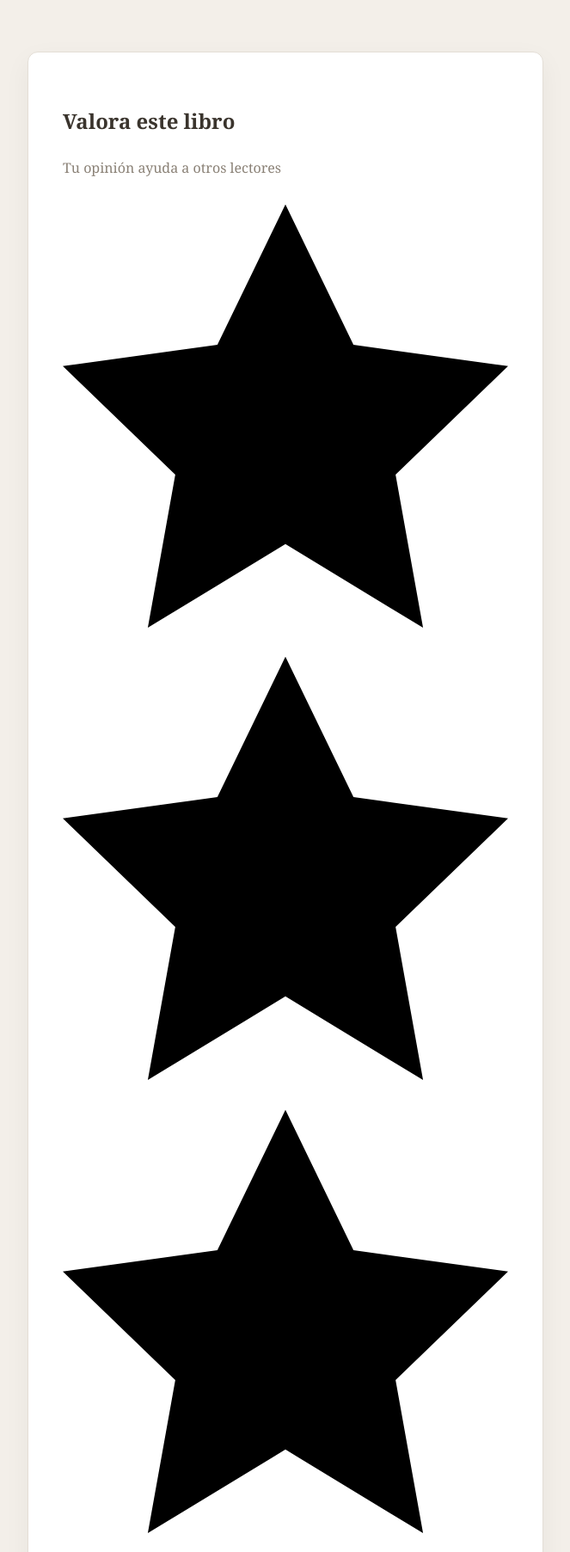
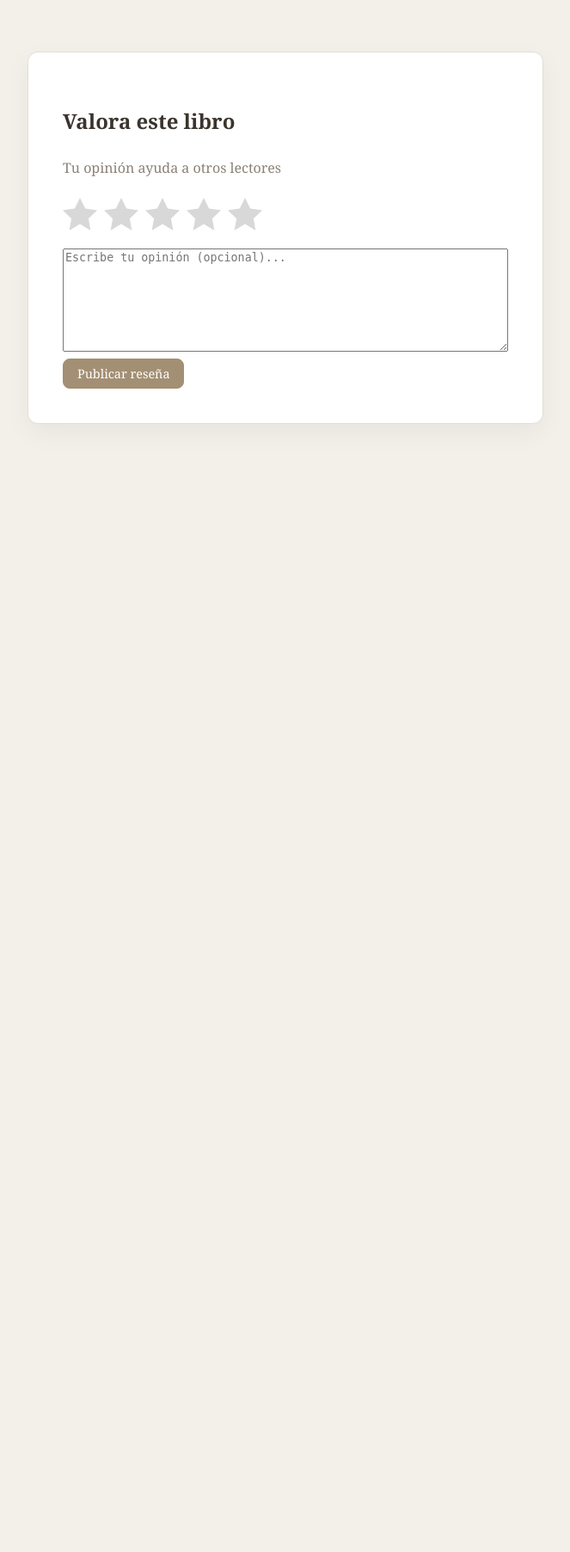
Before and after one commit to luciasanchezz/tfg_bookflare, a Django app: page /libros/9780000000210/resena/ in a window 1280 px wide. Shown: the part 85-1890 px from the top of the page at 86% size, without its empty margins (308-971 px from the left). After the commit the page ends 578 px from the top, so only its background shows below. Run offline with Django 5.2, Linux system fonts and the light colour scheme; a user stored in the database is signed in; data comes from the database, SQL or seed files in the repository.

Commit message:
Css estrellas nuevo

```diff
--- a/books/static/css/base.css
+++ b/books/static/css/base.css
@@ -497,3 +497,37 @@ body {
         height: 260px;
     }
 }
+
+/*estrellas reseñas*/
+
+.star-container {
+    display: flex;
+    gap: 8px;
+    margin: 20px 0;
+}
+
+.star-icon {
+    width: 40px;
+    height: 40px;
+    fill: #d8d8d8;
+    cursor: pointer;
+    transition: 0.2s ease;
+}
+
+.star-icon:hover {
+    transform: scale(1.1);
+}
+
+.star-selected {
+    fill: #d4a017;
+}
+
+.review-error {
+    color: #dc3545;
+    margin-bottom: 15px;
+}
+
+.review-textarea textarea {
+    width: 100%;
+    min-height: 120px;
+}
```
Also changed, not shown: books/templates/books/lista_resenas.html (+1 -10 lines).
